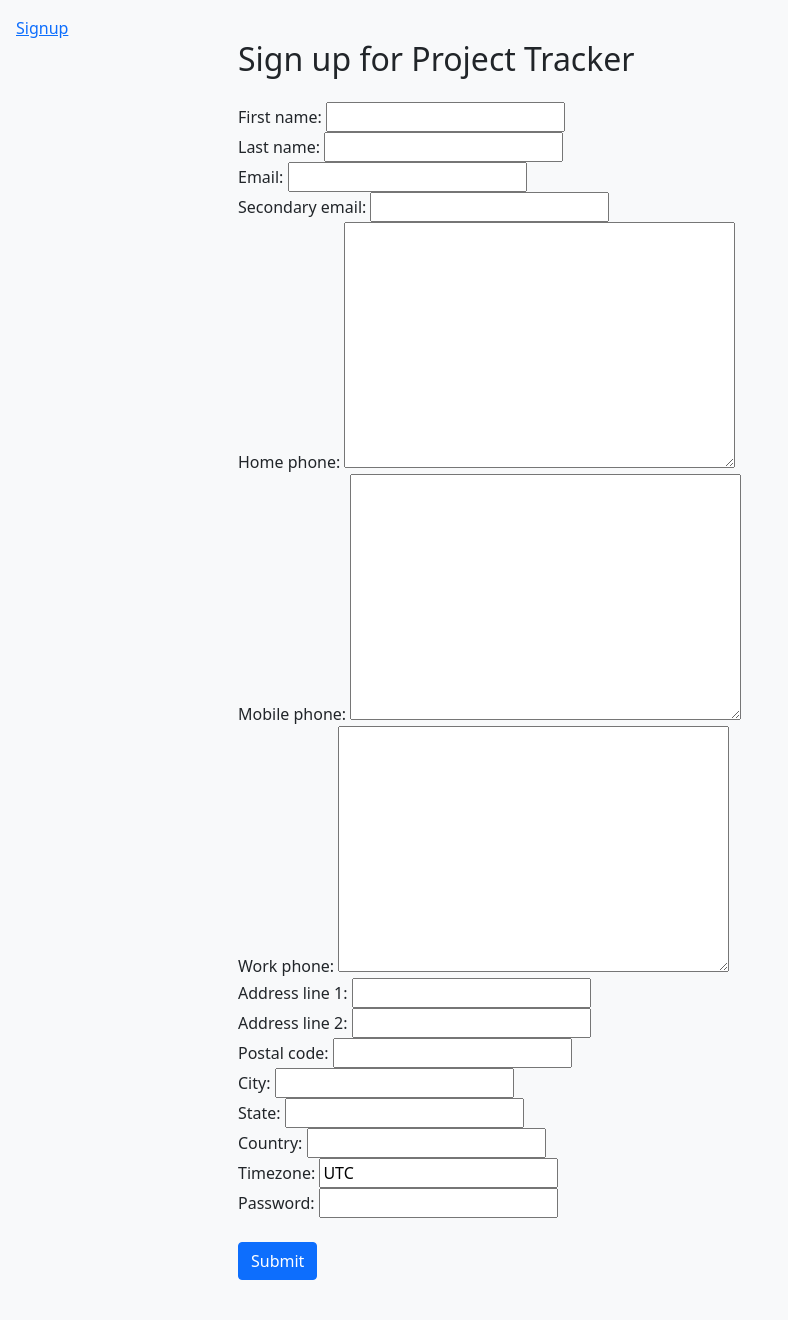
After one commit to nickrnet/project-tracker, a Django app: page /signup in a window 1280 px wide. The commit adds this page. Shown: the whole page, without its empty margins (0-788 px from the left). Run offline with Django 5.2, Linux system fonts and the light colour scheme.

Commit message:
UI cleanup

```diff
--- a/tracker/frontend/templates/base.html
+++ b/tracker/frontend/templates/base.html
@@ -9,7 +9,7 @@
         <link href="https://cdn.jsdelivr.net/npm/bootstrap@5.0.2/dist/css/bootstrap.min.css" rel="stylesheet" integrity="sha384-EVSTQN3/azprG1Anm3QDgpJLIm9Nao0Yz1ztcQTwFspd3yD65VohhpuuCOmLASjC" crossorigin="anonymous" />
         <script src="https://cdn.jsdelivr.net/npm/bootstrap@5.0.2/dist/js/bootstrap.bundle.min.js" integrity="sha384-MrcW6ZMFYlzcLA8Nl+NtUVF0sA7MsXsP1UyJoMp4YLEuNSfAP+JcXn/tWtIaxVXM" crossorigin="anonymous"></script>
 
-        <title>New Project Tracker Git Repository</title>
+        <title>Project Tracker</title>
     </head>
     <body>
         <div id="wrapper" style="display: flex; width: 100%; align-items: stretch;">
--- a/tracker/frontend/templates/navigation_template.html
+++ b/tracker/frontend/templates/navigation_template.html
@@ -1,3 +1,9 @@
+{% if not user.is_authenticated %}
+<div>
+    <a href="/signup">Signup</a>
+</div>
+{% endif %}
+{% if user.is_authenticated %}
 <div>
     <a href="/logout">Logout</a>
 </div>
@@ -10,3 +16,4 @@
 <div>
     <a href="/new_user">Add a new user</a>
 </div>
+{% endif %}
--- a/tracker/frontend/templates/new_git_repository_template.html
+++ b/tracker/frontend/templates/new_git_repository_template.html
@@ -22,7 +22,7 @@
               {% else %}
                 <h4></h4>
               {% endif %}
-              <p class="text-muted">Created: {{ repository.date_created }} by {{ repository.created_by.core_user_data.last_name }}, {{ repository.created_by.core_user_data.first_name }}</p>
+              <p class="text-muted">Created: {{ repository.created_on }} by {{ repository.created_by.core_user_data.last_name }}, {{ repository.created_by.core_user_data.first_name }}</p>
             </div>
           </div>
         {% empty %}
--- a/tracker/frontend/templates/new_project_template.html
+++ b/tracker/frontend/templates/new_project_template.html
@@ -17,7 +17,7 @@
             <div class="card h-100 p-4">
               <h4>Name: {{ project.name }}</h4>
               <p class="text-muted">Description: {{ project.description }}</p>
-              <p class="text-muted">Created: {{ project.date_created }} by {{ project.created_by.core_user_data.last_name }}, {{ project.created_by.core_user_data.first_name }}</p>
+              <p class="text-muted">Created: {{ project.created_on }} by {{ project.created_by.core_user_data.last_name }}, {{ project.created_by.core_user_data.first_name }}</p>
               <p class="text-muted">Git Repository: {{ project.git_repository.name }} at {{ project.git_repository.url }}</p>
             </div>
           </div>
--- a/tracker/frontend/templates/new_user_template.html
+++ b/tracker/frontend/templates/new_user_template.html
@@ -16,6 +16,7 @@
           <div class="card h-100 p-4">
             <h4>{{ user.core_user_data.last_name }}, {{ user.core_user_data.first_name }}</h4>
             <p class="text-muted">{{ user.core_user_data.email }}</p>
+            <p class="text-muted">Created: {{ user.created_on }} by {{ user.created_by.core_user_data.last_name }}, {{ user.created_by.core_user_data.first_name }}</p>
           </div>
         </div>
       {% empty %}
--- /dev/null
+++ b/tracker/frontend/templates/signup_template.html
@@ -0,0 +1,12 @@
+{% extends 'base.html' %}
+{% block content %}
+  <div class="container">
+    <!-- Django Model Form -->
+    <h2 class="my-4">Sign up for Project Tracker</h2>
+    <form method="post" enctype="multipart/form-data">
+      {% csrf_token %}
+      {{ new_user_form }}
+      <button class="btn btn-primary my-4" type="submit">Submit</button>
+    </form>
+  </div>
+{% endblock %}
--- a/tracker/frontend/urls.py
+++ b/tracker/frontend/urls.py
@@ -1,10 +1,11 @@
 from django.urls import path
 
-from frontend.views import login_view as login_view
-from frontend.views import logout_view as logout_view
-from frontend.views import new_git_repository_view as new_git_repository_view
-from frontend.views import new_project_view as new_project_view
-from frontend.views import new_user_view as new_user_view
+from frontend.views import login_view
+from frontend.views import logout_view
+from frontend.views import new_git_repository_view
+from frontend.views import new_project_view
+from frontend.views import new_user_view
+from frontend.views import signup_view
 
 
 urlpatterns = [
@@ -14,4 +15,5 @@
     path('new_git_repository', new_git_repository_view.new_git_repository, name='new_git_repository'),
     path('new_project', new_project_view.new_project, name='new_project'),
     path('new_user', new_user_view.new_user, name='new_user'),
+    path('signup', signup_view.signup, name='signup')
 ]
--- /dev/null
+++ b/tracker/frontend/views/signup_view.py
@@ -0,0 +1,21 @@
+from django.contrib import messages
+from django.shortcuts import render, redirect
+from django.urls import reverse
+
+from frontend.forms import new_user_form as new_user_forms
+
+
+def signup(request):
+    if request.method == "POST":
+        new_user_data_form = new_user_forms.NewUserDataForm(request.POST, request.FILES)
+        if new_user_data_form.is_valid():
+            new_user_data_form.save()
+            messages.success(request, ('Your user was successfully added!'))
+        else:
+            messages.error(request, 'Error saving user')
+
+        return redirect(reverse("new_project"))
+
+    new_user_data_form = new_user_forms.NewUserDataForm()
+
+    return render(request=request, template_name="signup_template.html", context={'new_user_form': new_user_data_form})
```
Also changed, not shown: 2 other files.
